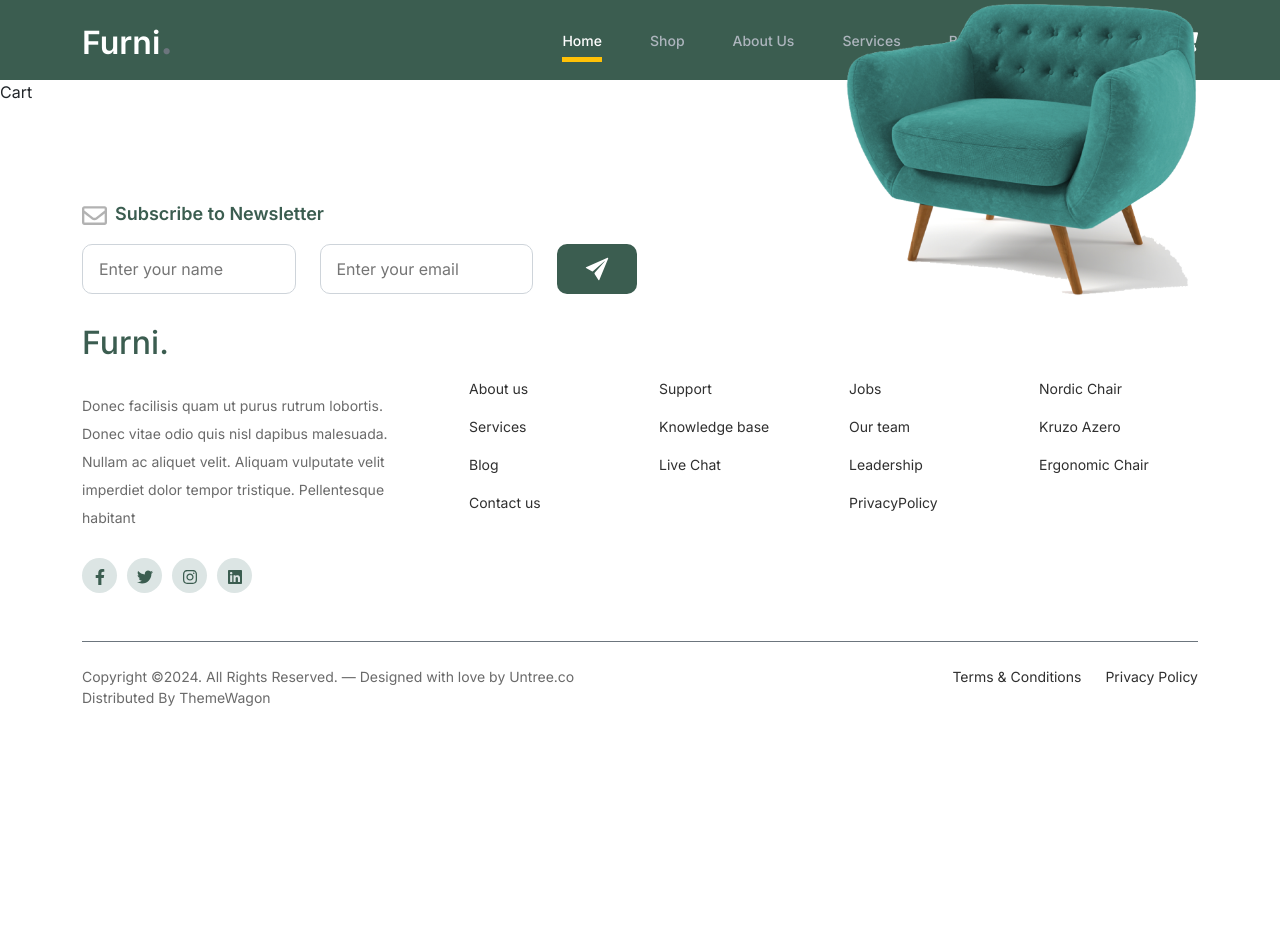
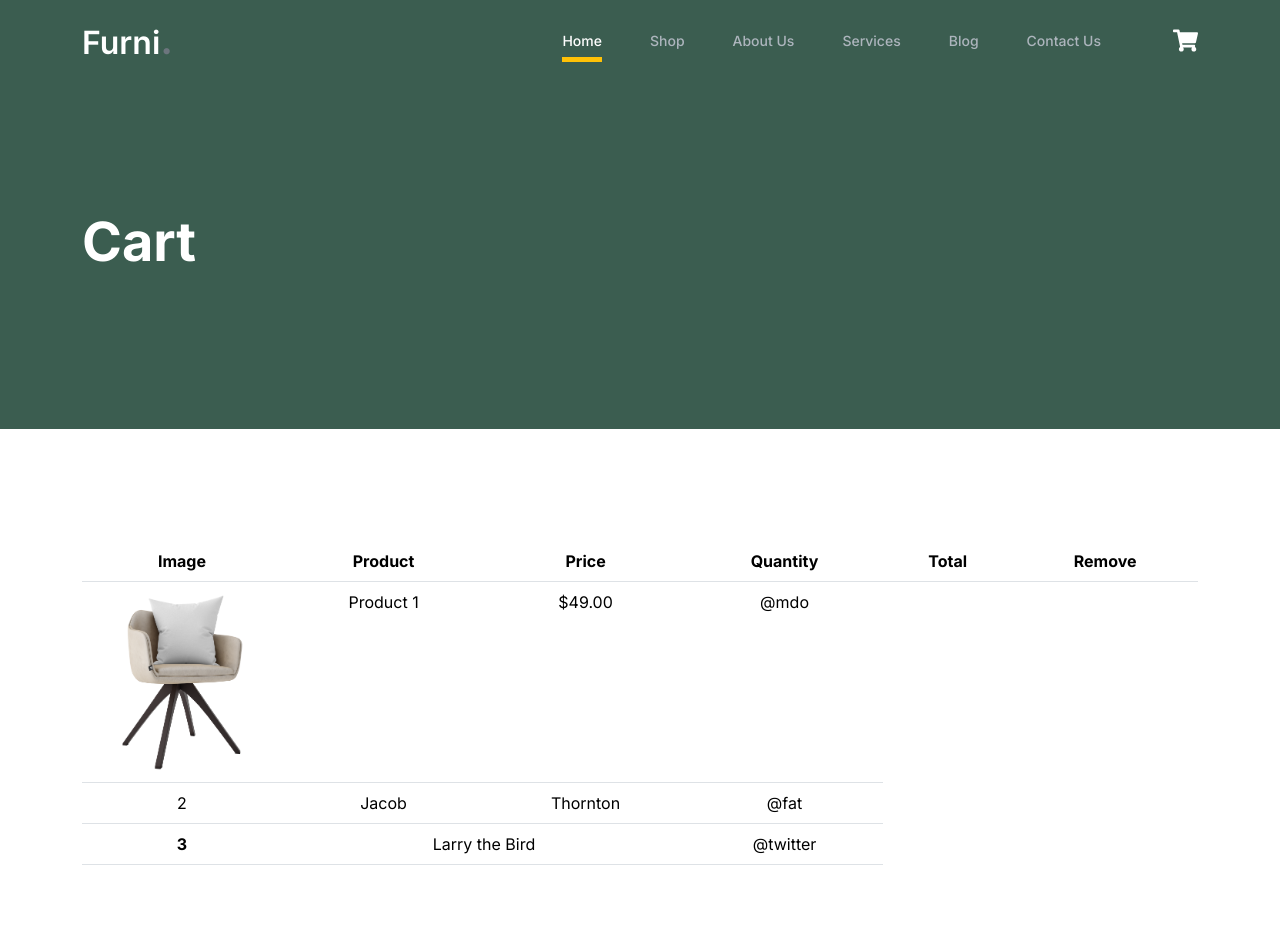
Before and after one commit to hertheyhermee/Furni, a React (Vite) app: page /cart in a window 1280 px wide. Shown: the top 952 px of the page. Before the commit the page ends 820 px from the top, so only its background shows below. Built offline with nearby package versions, Linux system fonts and the light colour scheme.

Commit message:
changes in cart components

```diff
--- /dev/null
+++ b/src/components/cart/cart.css
@@ -0,0 +1,11 @@
+.cart-form {
+    padding: 112px 0 192px 0;
+}
+.cart-form .table-img {
+    width: 200px;
+}
+.cart-form td, .cart-form th {
+    padding: 20px;
+    text-align: center;
+    font-size: 16px;
+}
--- a/src/components/cart/index.jsx
+++ b/src/components/cart/index.jsx
@@ -1,7 +1,54 @@
+import Hero from "../../Hero/Hero";
+import './cart.css'
+import Product1 from '../../../public/images/product-1.png'
+
 const Cart = () => {
-    return (
-        <div>Cart</div>
-     );
-}
+  return (
+    <div>
+      <Hero header={"Cart"} />
+      <div className="cart-form">
+        <div className="container">
+          <div className="row mb-5">
+            <form action="" className="col-md-12">
+              <div className="div">
+                <table class="table">
+                  <thead>
+                    <tr>
+                      <th scope="col">Image</th>
+                      <th scope="col">Product</th>
+                      <th scope="col">Price</th>
+                      <th scope="col">Quantity</th>
+                      <th scope="col">Total</th>
+                      <th scope="col">Remove</th>
+                    </tr>
+                  </thead>
+                  <tbody>
+                    <tr>
+                      <td className="table-img"><img src={Product1} alt="" className="img-fluid" /></td>
+                      <td>Product 1</td>
+                      <td>$49.00</td>
+                      <td>@mdo</td>
+                    </tr>
+                    <tr>
+                      <td scope="row">2</td>
+                      <td>Jacob</td>
+                      <td>Thornton</td>
+                      <td>@fat</td>
+                    </tr>
+                    <tr>
+                      <th scope="row">3</th>
+                      <td colspan="2">Larry the Bird</td>
+                      <td>@twitter</td>
+                    </tr>
+                  </tbody>
+                </table>
+              </div>
+            </form>
+          </div>
+        </div>
+      </div>
+    </div>
+  );
+};
 
 export default Cart;
```
